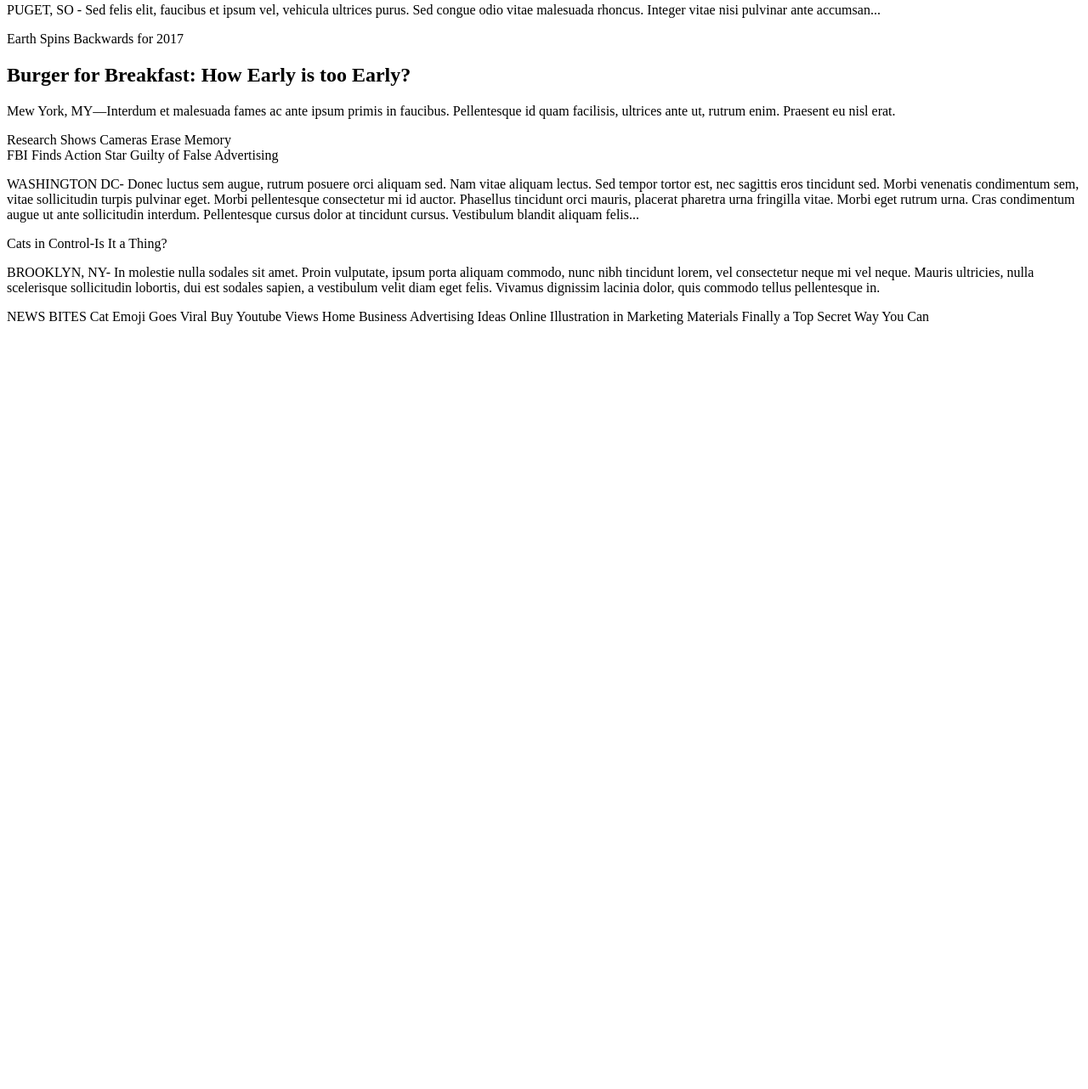
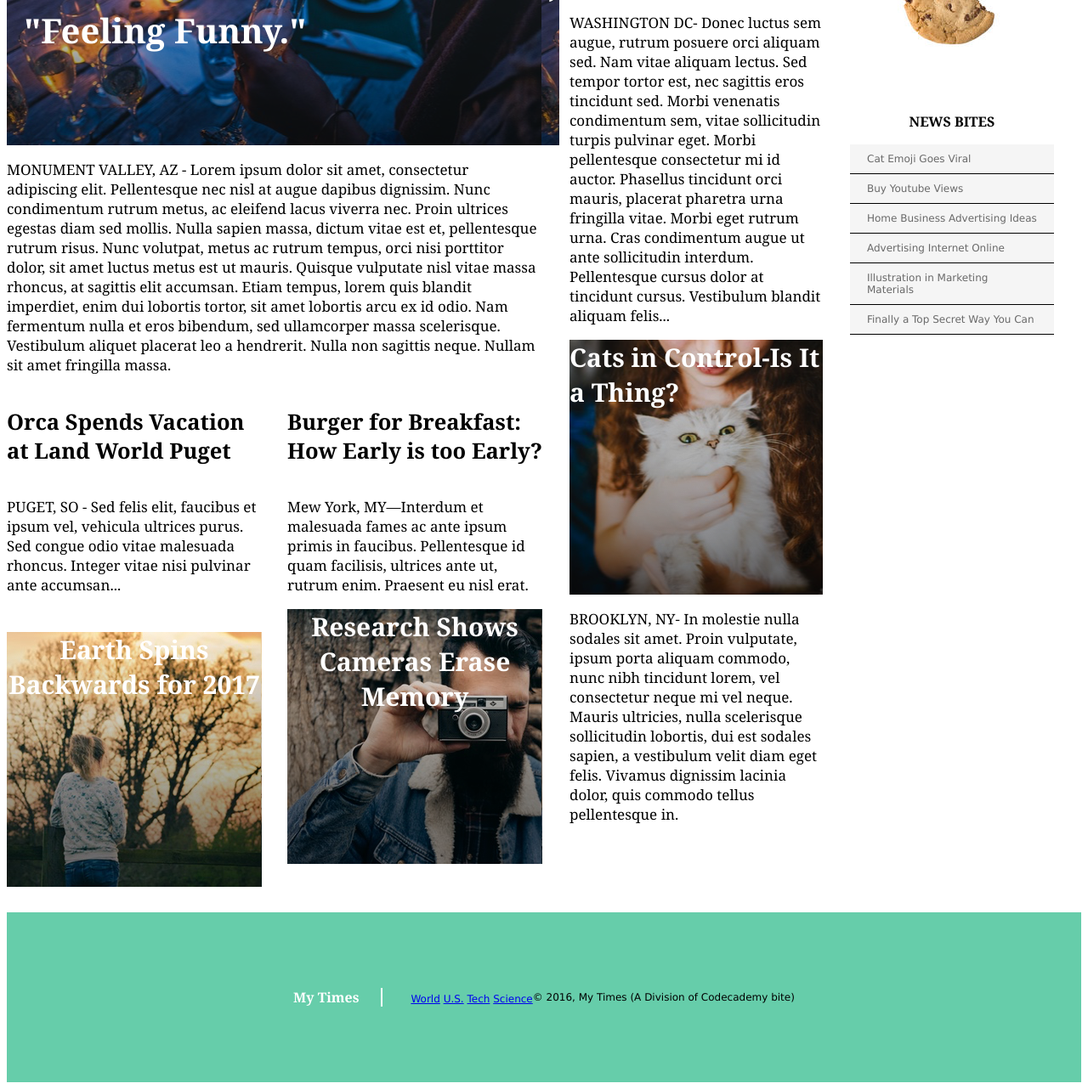
Before and after one commit to MDJacksondesign/MyTimes, a plain HTML site: page index.html in a window 1280 px wide. Shown: the part 259-1541 px from the top of the page at 85% size. Before the commit the page ends 800 px from the top, so only its background shows below. Drawn offline with Linux system fonts and the light colour scheme; files whose address does not match are found by name.

Commit message:
final project

```diff
--- a/index.html
+++ b/index.html
@@ -10,83 +10,108 @@
 
     <header>
       <div class="logo">
-    <img src="Resources/images/img-myt-logo.jpg">
+      <img src="resources/images/img-myt-logo.jpg">
       <span>My Times</span>
     </div>
       <nav>
-    <a href="#">World</a>
-    <a href="#">U.S.</a>
-    <a href="#">Tech</a>
-    <a href="#">Science</a>
-  </nav>
+        <a href="#world">World</a>
+        <a href="#us">U.S.</a>
+        <a href="#tech">Tech</a>
+        <a href="#science">Science</a>
     </header>
 
-<!--Main Content Container -->
+    <!-- Content -->
 
     <div class="content">
 
-  <!--column large -->
+        <!-- Column large -->
 
       <div class="column large">
-    <div class="mainpicturetext"
+
+        <div class="img-story-main_text">
           <h1>Mother of Three Buys Tuna Steak at Phish Concert. Leaves, "Feeling Funny."</h1>
         </div>
-      <p>MONUMENT VALLEY, AZ - Lorem ipsum dolor sit amet, consectetur adipiscing elit. Pellentesque nec nisl at augue dapibus dignissim. Nunc condimentum rutrum metus, ac eleifend lacus viverra nec. Proin ultrices egestas diam sed mollis. Nulla sapien massa, dictum vitae est et, pellentesque rutrum risus. Nunc volutpat, metus ac rutrum tempus, orci nisi porttitor dolor, sit amet luctus metus est ut mauris. Quisque vulputate nisl vitae massa rhoncus, at sagittis elit accumsan. Etiam tempus, lorem quis blandit imperdiet, enim dui lobortis tortor, sit amet lobortis arcu ex id odio. Nam fermentum nulla et eros bibendum, sed ullamcorper massa scelerisque. Vestibulum aliquet placerat leo a hendrerit. Nulla non sagittis neque. Nullam sit amet fringilla massa.</p>
-
-      <h2>Orca Spends Vacation at Land World Puget</h2>
-      <p>PUGET, SO - Sed felis elit, faucibus et ipsum vel, vehicula ultrices purus. Sed congue odio vitae malesuada rhoncus. Integer vitae nisi pulvinar ante accumsan...</p>
-
-        <div class="picturetext"
-        <h2>Earth Spins Backwards for 2017</h2>
+        <div class="col1mainstory">
+          <p>MONUMENT VALLEY, AZ - Lorem ipsum dolor sit amet, consectetur adipiscing elit. Pellentesque nec nisl at augue dapibus dignissim. Nunc condimentum rutrum metus, ac eleifend lacus viverra nec. Proin ultrices egestas diam sed mollis. Nulla sapien massa, dictum vitae est et, pellentesque rutrum risus. Nunc volutpat, metus ac rutrum tempus, orci nisi porttitor dolor, sit amet luctus metus est ut mauris. Quisque vulputate nisl vitae massa rhoncus, at sagittis elit accumsan. Etiam tempus, lorem quis blandit imperdiet, enim dui lobortis tortor, sit amet lobortis arcu ex id odio. Nam fermentum nulla et eros bibendum, sed ullamcorper massa scelerisque. Vestibulum aliquet placerat leo a hendrerit. Nulla non sagittis neque. Nullam sit amet fringilla massa.
+          </p>
         </div>
 
+      <div class="stories">
+        <div class="secondstory">
+          <h2>Orca Spends Vacation at Land World Puget</h2>
+          <p>PUGET, SO - Sed felis elit, faucibus et ipsum vel, vehicula ultrices purus. Sed congue odio vitae malesuada rhoncus. Integer vitae nisi pulvinar ante accumsan...
+          </p>
+        </div>
+        <div class="thirdstory">
           <h2>Burger for Breakfast: How Early is too Early?</h2>
-        <p>Mew York, MY—Interdum et malesuada fames ac ante ipsum primis in faucibus. Pellentesque id quam facilisis, ultrices ante ut, rutrum enim. Praesent eu nisl erat.</p>
-
-        <div class="picturetext"
-        <h2>Research Shows Cameras Erase Memory</h2>
+          <p>Mew York, MY—Interdum et malesuada fames ac ante ipsum primis in faucibus. Pellentesque id quam facilisis, ultrices ante ut, rutrum enim. Praesent eu nisl erat.
+          </p>
         </div>
+        <div class="autumnpicheadline">
+          <span>Earth Spins Backwards for 2017</span>
         </div>
-
-    <!--column Medium -->
-
-  <div class="column medium"
-
-    <h2>FBI Finds Action Star Guilty of False Advertising</h2>
-    <p>WASHINGTON DC- Donec luctus sem augue, rutrum posuere orci aliquam sed. Nam vitae aliquam lectus. Sed tempor tortor est, nec sagittis eros tincidunt sed. Morbi venenatis condimentum sem, vitae sollicitudin turpis pulvinar eget. Morbi pellentesque consectetur mi id auctor. Phasellus tincidunt orci mauris, placerat pharetra urna fringilla vitae. Morbi eget rutrum urna. Cras condimentum augue ut ante sollicitudin interdum. Pellentesque cursus dolor at tincidunt cursus. Vestibulum blandit aliquam felis...</p>
-
-    <div class="picturetext"
-    <h2>Cats in Control-Is It a Thing?</h2>
+        <div class="camerapicheadline">
+          <span>Research Shows Cameras Erase Memory</span>
       </div>
-
-    <p>BROOKLYN, NY- In molestie nulla sodales sit amet. Proin vulputate, ipsum porta aliquam commodo, nunc nibh tincidunt lorem, vel consectetur neque mi vel neque. Mauris ultricies, nulla scelerisque sollicitudin lobortis, dui est sodales sapien, a vestibulum velit diam eget felis. Vivamus dignissim lacinia dolor, quis commodo tellus pellentesque in.</p>
 
         </div>
 
-      <!--column Small -->
-
-  <div class="column small"
-    <div class="cookiepic"
-    <img src="Resources/images/img-news-bite">
       </div>
 
-    <div class="news bites"
+        <!-- Column medium -->
+
+      <div class="column medium">
+
+        <div class="col2mainstory">
+          <h2>FBI Finds Action Star Guilty of False Advertising</h2>
+          <p>WASHINGTON DC- Donec luctus sem augue, rutrum posuere orci aliquam sed. Nam vitae aliquam lectus. Sed tempor tortor est, nec sagittis eros tincidunt sed. Morbi venenatis condimentum sem, vitae sollicitudin turpis pulvinar eget. Morbi pellentesque consectetur mi id auctor. Phasellus tincidunt orci mauris, placerat pharetra urna fringilla vitae. Morbi eget rutrum urna. Cras condimentum augue ut ante sollicitudin interdum. Pellentesque cursus dolor at tincidunt cursus. Vestibulum blandit aliquam felis...
+          </p>
+        </div>
+        <div class="catpicheadline">
+          <span>Cats in Control-Is It a Thing?</span>
+        </div>
+        <div class="col2secondstory">
+          <p>BROOKLYN, NY- In molestie nulla sodales sit amet. Proin vulputate, ipsum porta aliquam commodo, nunc nibh tincidunt lorem, vel consectetur neque mi vel neque. Mauris ultricies, nulla scelerisque sollicitudin lobortis, dui est sodales sapien, a vestibulum velit diam eget felis. Vivamus dignissim lacinia dolor, quis commodo tellus pellentesque in.
+          </p>
+        </div>
+
+      </div>
+
+      <div class="column small">
+
+        <div class="cookiepic">
+          <img src="resources/images/img-news-bite.png">
+        </div>
+
+        <div class="newsbites">
           <h3>NEWS BITES</h3>
-    <span class="bite">Cat Emoji Goes Viral</span>
-    <span class="bite">Buy Youtube Views</span>
-    <span class="bite">Home Business Advertising Ideas</span>
-    <span class="bite">Online Illustration in Marketing Materials</span>
-    <span class="bite">Finally a Top Secret Way You Can</span>
+          <span class="newsbite">Cat Emoji Goes Viral</span>
+          <span class="newsbite">Buy Youtube Views</span>
+          <span class="newsbite">Home Business Advertising Ideas</span>
+          <span class="newsbite">Advertising Internet Online</span>
+          <span class="newsbite">Illustration in Marketing Materials</span>
+          <span class="newsbite">Finally a Top Secret Way You Can</span>
         </div>
       </div>
 
 
     </div>
 
+    <!-- footer -->
+<footer>
+  <div class="mytimes">
+      <span class="title">My Times</span>
+  <nav>
+    <a href="#world">World</a>
+    <a href="#us">U.S.</a>
+    <a href="#tech">Tech</a>
+    <a href="#science">Science</a>
+  </nav>
+</div>
 
-<!-- Footer -->
-  <footer>
-
+<div class="copyright">
+    © 2016, My Times (A Division of Codecademy bite)
+</div>
 </footer>
 </body>
 </html>
--- a/resources/CSS/style.css
+++ b/resources/CSS/style.css
@@ -1,10 +1,15 @@
+
+
 header {
   display: flex;
+  position: fixed;
   align-items: center;
+  z-index: 1;
   width: 100%;
   height: 80px;
   border-bottom: 1px solid black;
-  font-family: Verdana;
+  background-color: white;
+  font-family: Verdana
   font-size: 14px;
   font-weight: bold;
 }
@@ -23,32 +28,172 @@ header {
 }
 
 .logo span {
-  color: mediumaquamarine;
+  color: MediumAquamarine;
+  }
 
 header nav {
-    padding-right: 40px;
+  display: inline-block;
+  padding-right: 10px;
+  padding: 30px;
   }
 
   .content {
-    border: 1px solid black;
-    background-color: yellow;
+    display: flex;
+    flex-direction: row;
+    justify-content: center;
+    margin-top: 10px;
+    padding-top: 120px;
+    padding-bottom: 30px;
+    font-family: Georgia;
+    font-size: 17px;
+    color: black;
     }
 
   .column.large {
   display: flex;
+  flex-direction: column;
+  margin-right: 32px;
   width: 630px;
-    border: 1px solid black;
   }
 
 .column.medium {
   display: flex;
+  flex-direction: column;
+  margin-right: 32px;
   width: 300px;
-  border: 1px solid black;
   }
 
-.column small {
+.column.small {
+  display: flex;
+  flex-direction: column;
+  width: 240px;
+  margin-right: 32px;
+}
+
+.img-story-main_text {
+  background-image: url(d:/mike/projects/mytimes/resources/images/img-story-main.png);
+  width: 630px;
+  height: 300px;
+  padding-left: 20px;
+  font-family: Georgia;
+  font-weight: bold;
+  font-size: 20px;
+  color: white;
+  }
+
+.col1mainstory {
+
+}
+
+.stories {
+  align-items: center;
+  }
+
+.secondstory {
+  display: flex;
+  flex-direction: column;
+  width: 300px;
+  float: left;
+  }
+
+.thirdstory {
+  display: flex;
+  flex-direction: column;
+  width: 300px;
+  float: right;
+  }
+
+.autumnpicheadline {
+  background-image: url(d:/mike/projects/mytimes/resources/images/img-story-2.png);
+  height: 300px;
+  margin-top: 27px;
+  width: 300px;
+  float: left;
+  font-family: Georgia;
+  font-weight: bold;
+  font-size: 30px;
+  color: white;
+  text-align: center;
+  }
+
+.camerapicheadline {
+  background-image: url(d:/mike/projects/mytimes/resources/images/img-story-3.png);
+  height: 300px;
+  width: 300px;
+  float: right;
+  font-family: Georgia;
+  font-weight: bold;
+  font-size: 30px;
+  color: white;
+  text-align: center;
+  }
+
+.col2mainstory {
+  display: block;
+  }
+
+.catpicheadline {
+  display: block;
+  background-image: url(d:/mike/projects/mytimes/resources/images/img-story-1.png);
+  height: 300px;
+  font-family: Georgia;
+  font-weight: bold;
+  font-size: 30px;
+  color: white;
+  }
+
+.col2secondstory {
+  display: block;
+  }
+
+.cookiepic {
+
+}
+
+.newsbites {
+
+}
+
+.newsbites h3 {
+  font-size: 16px;
+  font-weight: bold;
+  text-align: center;
+}
+
+.newsbites .newsbite {
+  display: block;
+  padding: 10px 20px;
+  border-bottom: 1px solid black;
+  background-color: whitesmoke;
+  font-family: Verdana;
+  font-size: 12px;
+  color: DimGray;
+}
+
+footer {
   display: flex;
   align-items: center;
-  width: 240px;
-  border: 1px solid black;
+  justify-content: center;
+  flex-direction: row;
+  width: 100%;
+  height: 200px;
+  background-color: MediumAquamarine;
+  margin: auto;
+  font-family: Verdana;
+  font-size: 12px;
   }
+
+footer .title {
+  display: inline-block;
+  padding-right: 25px;
+  border-right: 2px solid white;
+  font-family: Georgia;
+  font-size: 16px;
+  font-weight: bold;
+  color: white;
+}
+
+footer nav {
+  display: inline-block;
+  padding-left: 30px;
+}
```
Also changed, not shown: htmlsolution.txt (deleted), 1 other file. Lines whose indentation alone changed are shown as unchanged.
